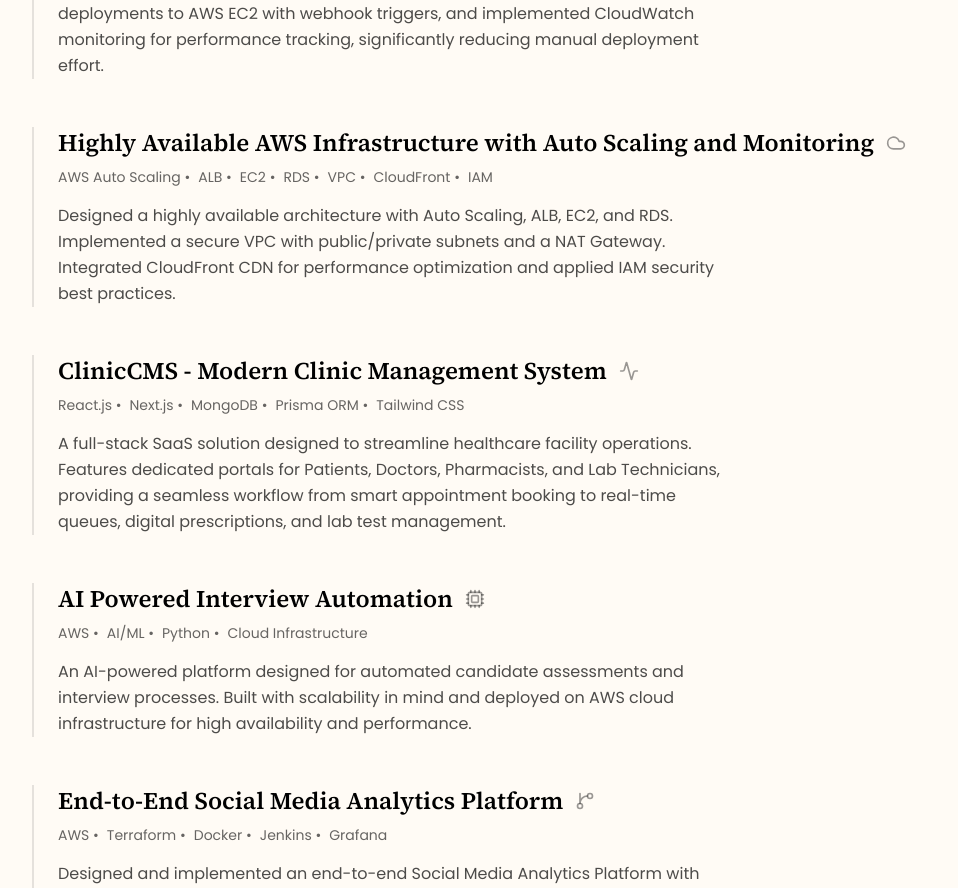
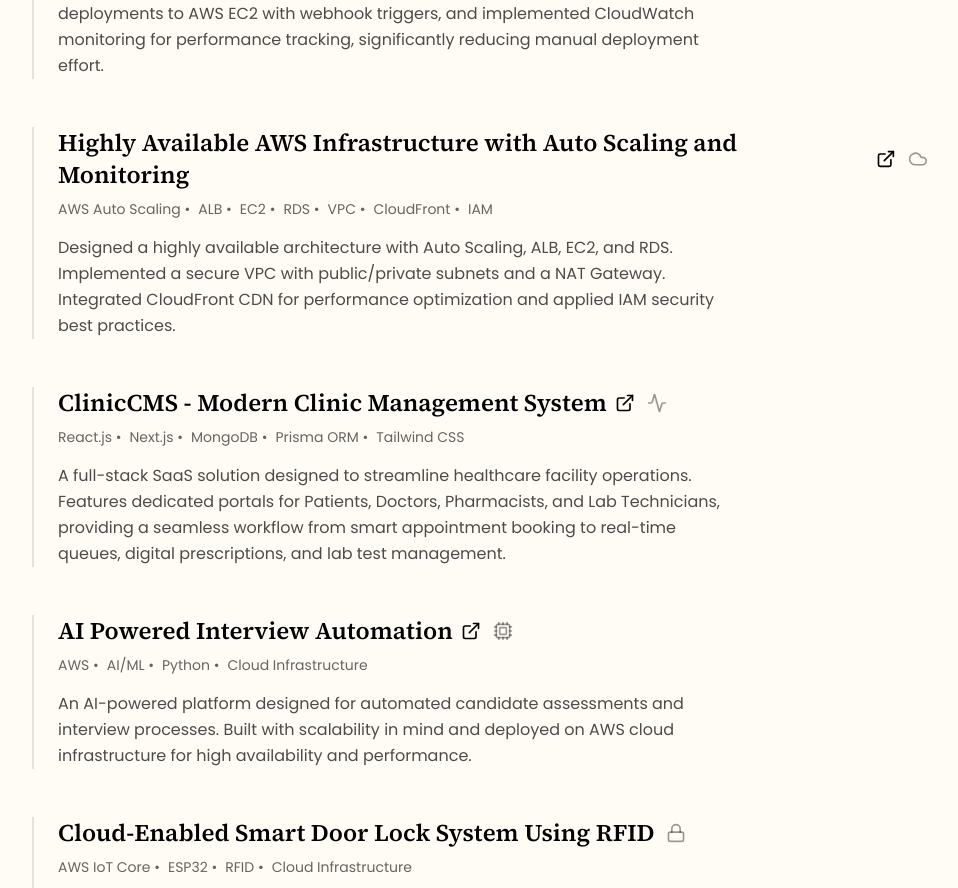
Before and after one commit to lezinhere/portfolio-Software-engineer, a React (Vite) app: page / in a window 1280 px wide. Shown: the part 2831-3719 px from the top of the page, without its empty margins (160-1118 px from the left). Built offline with nearby package versions, Linux system fonts and the light colour scheme; the HTML template or start-up script is replaced by a standard one.

Commit message:
feat: update projects and links

```diff
--- a/src/components/Projects.tsx
+++ b/src/components/Projects.tsx
@@ -1,7 +1,15 @@
-import { Cpu, GitBranch, Lock, Server, Cloud, Activity } from "lucide-react";
+import { Cpu, Lock, Server, Cloud, Activity, ExternalLink, LucideIcon } from "lucide-react";
 import { useEffect, useRef, useState } from "react";
 
-const projects = [
+type Project = {
+  title: string;
+  icon: LucideIcon;
+  description: string;
+  technologies: string[];
+  link?: string;
+};
+
+const projects: Project[] = [
   {
     title: "Production-Ready CI/CD Pipeline for Containerized Web Application",
     icon: Server,
@@ -13,12 +21,14 @@ const projects = [
     icon: Cloud,
     description: "Designed a highly available architecture with Auto Scaling, ALB, EC2, and RDS. Implemented a secure VPC with public/private subnets and a NAT Gateway. Integrated CloudFront CDN for performance optimization and applied IAM security best practices.",
     technologies: ["AWS Auto Scaling", "ALB", "EC2", "RDS", "VPC", "CloudFront", "IAM"],
+    link: "https://github.com/lezinhere/aws-devops-architecture-project",
   },
   {
     title: "ClinicCMS - Modern Clinic Management System",
     icon: Activity,
     description: "A full-stack SaaS solution designed to streamline healthcare facility operations. Features dedicated portals for Patients, Doctors, Pharmacists, and Lab Technicians, providing a seamless workflow from smart appointment booking to real-time queues, digital prescriptions, and lab test management.",
     technologies: ["React.js", "Next.js", "MongoDB", "Prisma ORM", "Tailwind CSS"],
+    link: "https://github.com/lezinhere/clinic-cms",
   },
   {
     title: "AI Powered Interview Automation",
@@ -26,14 +36,9 @@ const projects = [
     description:
       "An AI-powered platform designed for automated candidate assessments and interview processes. Built with scalability in mind and deployed on AWS cloud infrastructure for high availability and performance.",
     technologies: ["AWS", "AI/ML", "Python", "Cloud Infrastructure"],
+    link: "https://github.com/lezinhere/AI-powered-interview-automation",
   },
-  {
-    title: "End-to-End Social Media Analytics Platform",
-    icon: GitBranch,
-    description:
-      "Designed and implemented an end-to-end Social Media Analytics Platform with automated data ingestion, ETL processing, containerized microservices, CI/CD pipelines using GitHub & Jenkins, infrastructure provisioning via Terraform, AWS-based scalable architecture, monitoring dashboards in Grafana, and fully automated deployment using Docker and DevOps best practices.",
-    technologies: ["AWS", "Terraform", "Docker", "Jenkins", "Grafana"],
-  },
+
   {
     title: "Cloud-Enabled Smart Door Lock System Using RFID",
     icon: Lock,
@@ -102,7 +107,19 @@ const Projects = () => {
             >
               <div className="space-y-2">
                 <h3 className="text-2xl font-semibold text-black flex items-center gap-3 font-serif">
-                  {project.title}
+                  {project.link ? (
+                    <a
+                      href={project.link}
+                      target="_blank"
+                      rel="noopener noreferrer"
+                      className="hover:text-c1 hover:underline underline-offset-4 decoration-1 transition-colors flex items-center gap-2"
+                    >
+                      {project.title}
+                      <ExternalLink className="h-5 w-5" />
+                    </a>
+                  ) : (
+                    project.title
+                  )}
                   <project.icon className="h-5 w-5 text-black/40 group-hover:text-c1 transition-colors" />
                 </h3>
                 <div className="flex flex-wrap gap-2">
```
